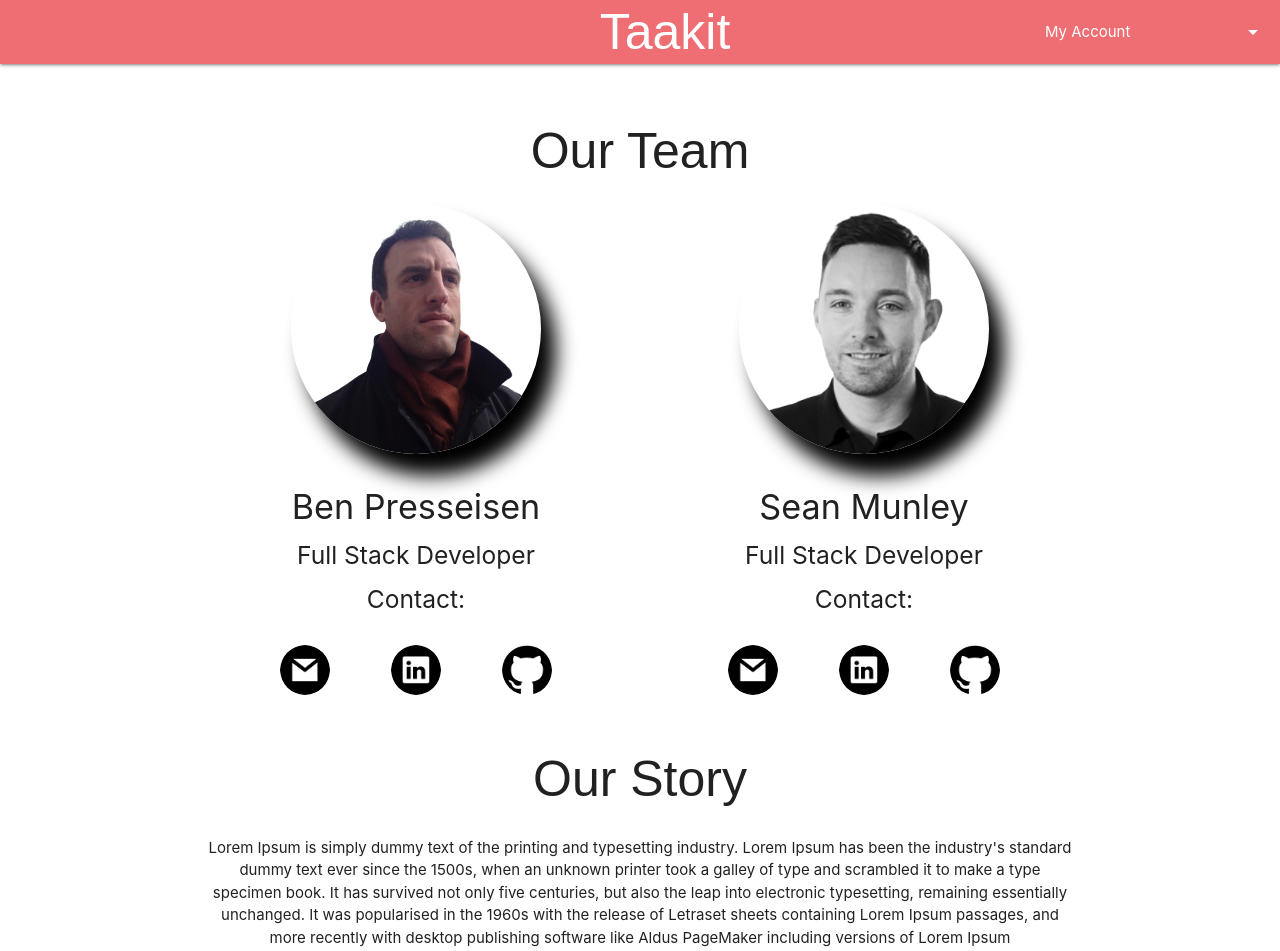
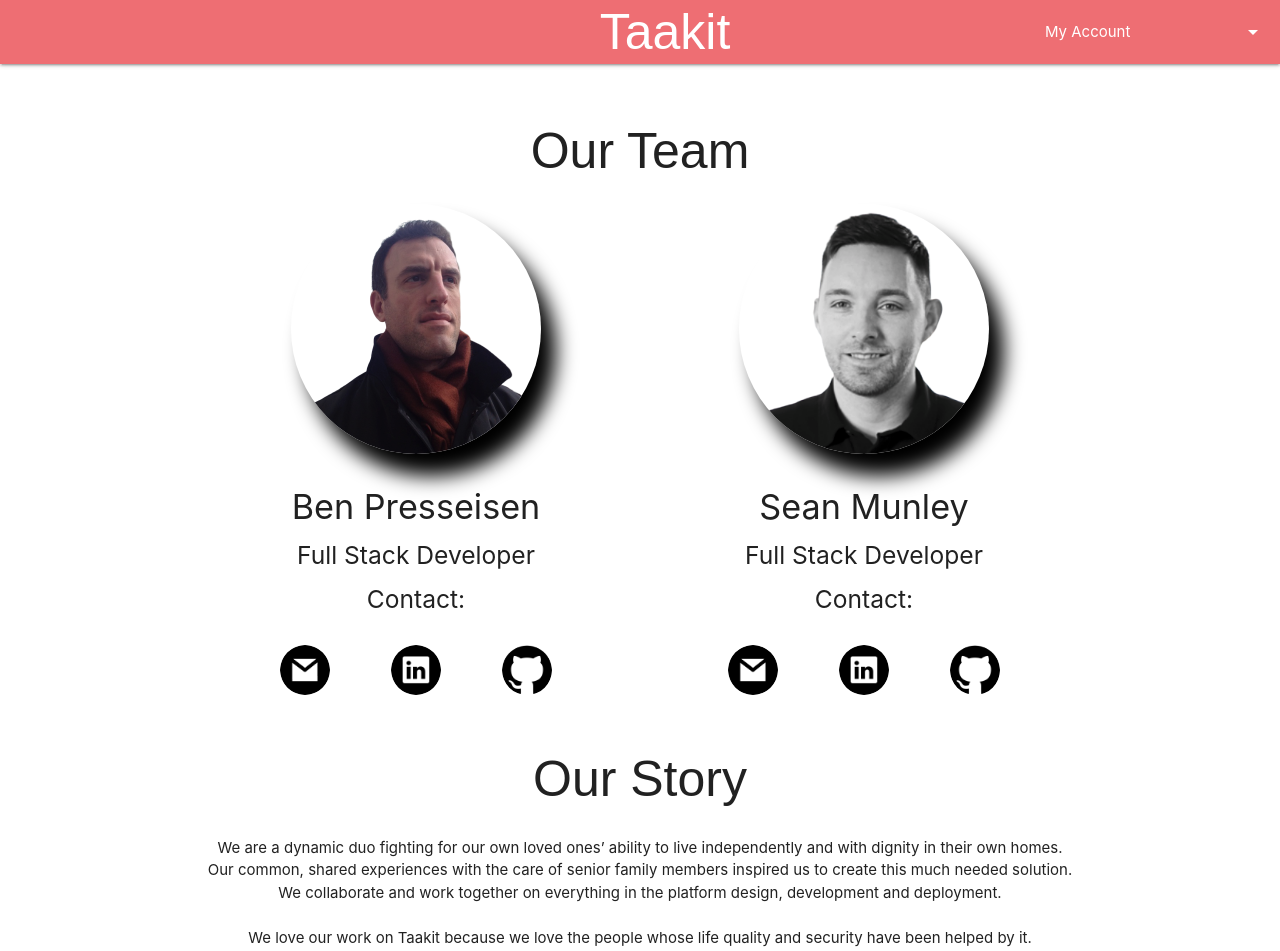
Before and after one commit to BPresseisen/taakit, a React (Create React App) app in the folder client/: page /contact in a window 1280 px wide. Shown: the top 951 px of the page. Built offline with nearby package versions, Linux system fonts and the light colour scheme; no server answers; a web font is replaced by a local one.

Commit message:
ReadMe and pre-Demo Day v1

```diff
--- a/client/src/App.js
+++ b/client/src/App.js
@@ -62,6 +62,7 @@
   }
 
   render() {
+
     return (
       <Fragment>
         <Navbar updateUser={this.updateUser} loggedIn={this.state.loggedIn} />
--- a/client/src/pages/contactPage.js
+++ b/client/src/pages/contactPage.js
@@ -29,7 +29,13 @@
                 </div>
                 <div className="row">
                     <div className="col s12 center">
-                    Lorem Ipsum is simply dummy text of the printing and typesetting industry. Lorem Ipsum has been the industry's standard dummy text ever since the 1500s, when an unknown printer took a galley of type and scrambled it to make a type specimen book. It has survived not only five centuries, but also the leap into electronic typesetting, remaining essentially unchanged. It was popularised in the 1960s with the release of Letraset sheets containing Lorem Ipsum passages, and more recently with desktop publishing software like Aldus PageMaker including versions of Lorem Ipsum
+                    We are a dynamic duo fighting for our own loved ones’ ability to live independently and with dignity in their own homes.
+                    Our common, shared experiences with the care of senior family members inspired us to create this much needed solution.
+                    We collaborate and work together on everything in the platform design, development and deployment.
+                    <br></br>
+                    <br></br>
+                    We love our work on Taakit because we love the people whose life quality and security have been helped by it.
+                    <br></br>And our mission to improve those lives every day means Taakit continually improves to be relied upon by those who need it and matter most.
                     </div>
                 </div>
                 <div className="row">
```
Also changed, not shown: client/src/layout/navbar.js (line endings or trailing spaces), 1 other file (tests, documents, lock files or other folders).
